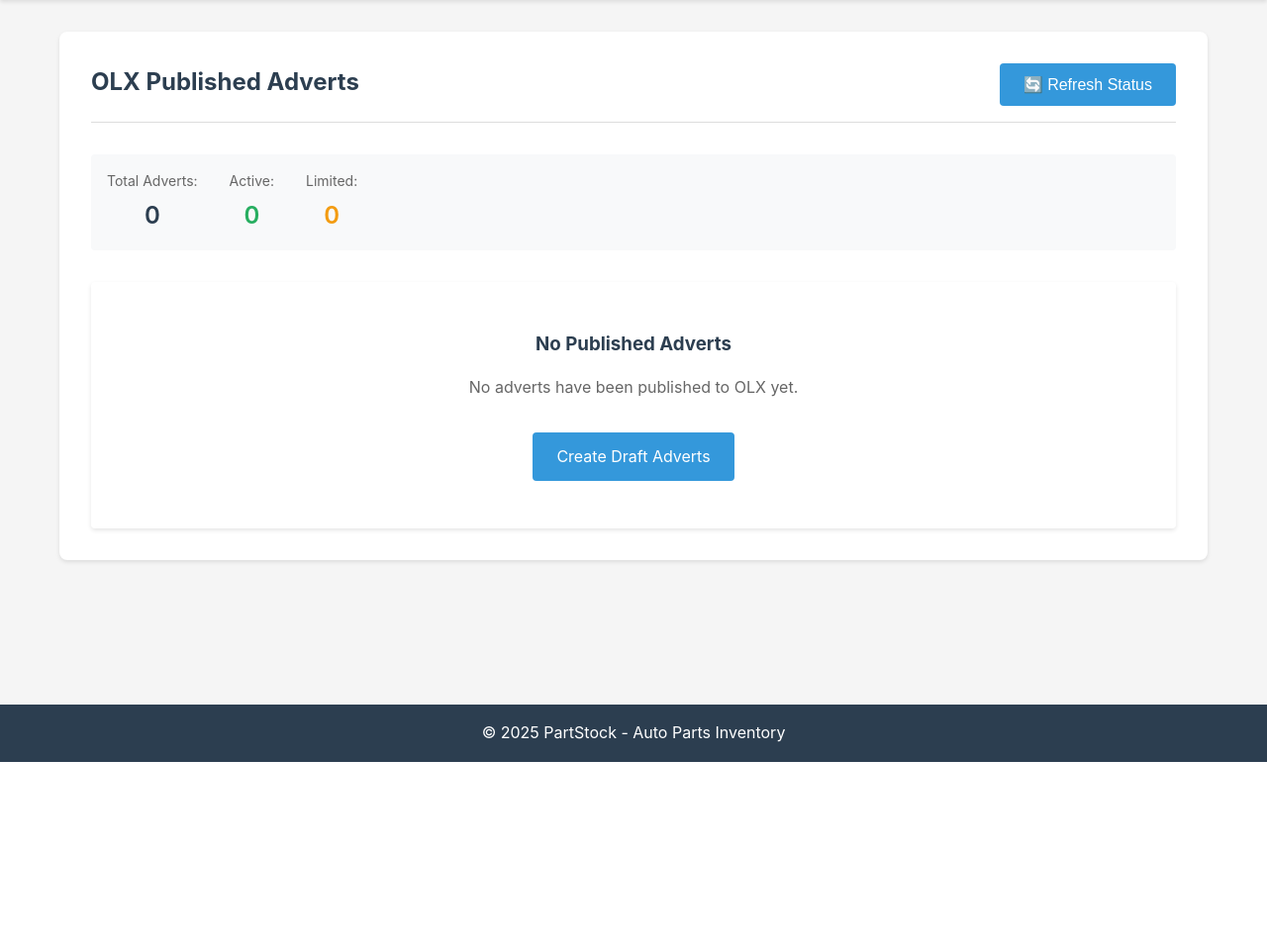
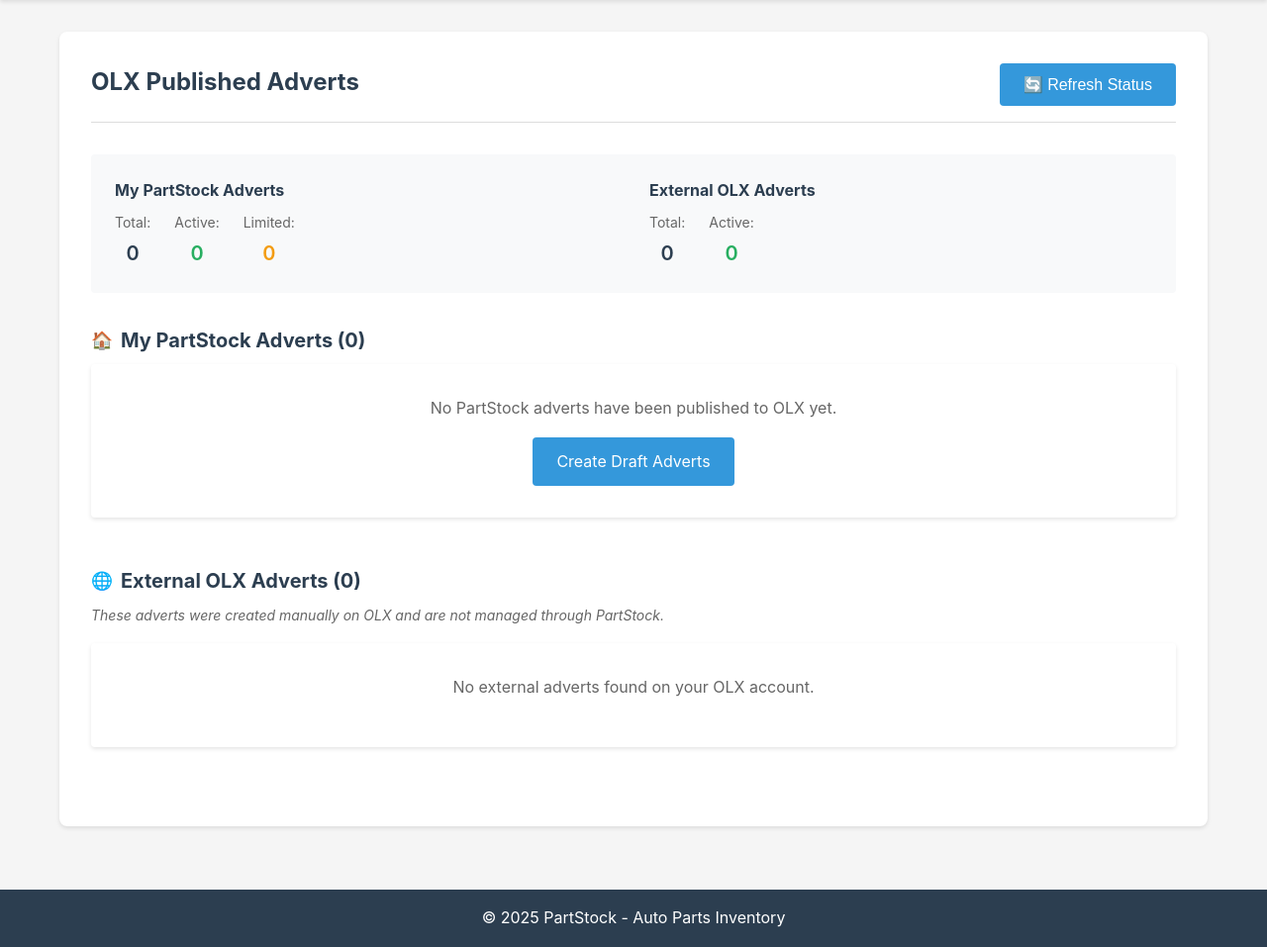
Before and after one commit to isilva-t/partstock, a FastAPI app: template srcs/backend/templates/olx_adverts_list.html in a window 1280 px wide. Shown: the part 83-1040 px from the top of the page at 99% size. Before the commit the page ends 853 px from the top, so only its background shows below. Run offline with FastAPI, Linux system fonts and the light colour scheme; the template is opened without the code that fills it, so the values that code supplies are empty; parts of the project's set-up code (start-up, migrations or seed data) failed here and were passed over.

Commit message:
advert_list with external ones

```diff
--- a/srcs/backend/templates/olx_adverts_list.html
+++ b/srcs/backend/templates/olx_adverts_list.html
@@ -24,10 +24,14 @@
     </div>
     {% endif %}
 
+    <!-- Summary Stats -->
     <div class="adverts-summary">
         <div class="summary-stats">
+            <div class="stat-section">
+                <h3>My PartStock Adverts</h3>
+                <div class="stat-row">
                     <div class="stat-item">
-                <span class="stat-label">Total Adverts:</span>
+                        <span class="stat-label">Total:</span>
                         <span class="stat-value">{{ adverts|length }}</span>
                     </div>
                     <div class="stat-item">
@@ -44,11 +48,34 @@
                     </div>
                 </div>
             </div>
+            <div class="stat-section">
+                <h3>External OLX Adverts</h3>
+                <div class="stat-row">
+                    <div class="stat-item">
+                        <span class="stat-label">Total:</span>
+                        <span class="stat-value">{{ external_adverts|length }}</span>
+                    </div>
+                    <div class="stat-item">
+                        <span class="stat-label">Active:</span>
+                        <span class="stat-value active-count">
+                            {{ external_adverts|selectattr("status", "equalto", "active")|list|length }}
+                        </span>
+                    </div>
+                </div>
+            </div>
+        </div>
+    </div>
+
+    <!-- Internal Adverts Section -->
+    <div class="adverts-section">
+        <h3 class="section-title">
+            <span class="section-icon">🏠</span>
+            My PartStock Adverts ({{ adverts|length }})
+        </h3>
 
         {% if adverts|length == 0 %}
             <div class="no-adverts">
-            <h3>No Published Adverts</h3>
-            <p>No adverts have been published to OLX yet.</p>
+                <p>No PartStock adverts have been published to OLX yet.</p>
                 <a href="/olx/drafts" class="btn btn-primary">Create Draft Adverts</a>
             </div>
         {% else %}
@@ -121,6 +148,71 @@
             </table>
         </div>
         {% endif %}
+    </div>
+
+    <!-- External Adverts Section -->
+    <div class="adverts-section">
+        <h3 class="section-title">
+            <span class="section-icon">🌐</span>
+            External OLX Adverts ({{ external_adverts|length }})
+        </h3>
+        <p class="section-description">
+            These adverts were created manually on OLX and are not managed through PartStock.
+        </p>
+
+        {% if external_adverts|length == 0 %}
+            <div class="no-adverts">
+                <p>No external adverts found on your OLX account.</p>
+            </div>
+        {% else %}
+        <div class="adverts-table-container">
+            <table class="adverts-table external-table">
+                <thead>
+                    <tr>
+                        <th>OLX ID</th>
+                        <th>Title</th>
+                        <th>Price</th>
+                        <th>Status</th>
+                        <th>Expires</th>
+                        <th>View</th>
+                    </tr>
+                </thead>
+                <tbody>
+                {% for advert in external_adverts %}
+                    <tr class="advert-row external-row" data-status="{{ advert.status }}">
+                        <td>
+                            <span class="olx-id">{{ advert.olx_advert_id }}</span>
+                        </td>
+                        <td class="title-cell">
+                            {{ advert.full_title }}
+                        </td>
+                        <td class="olx-price-cell">
+                            {{ advert.olx_price }}
+                        </td>
+                        <td>
+                            <span class="olx-status {{ advert.status }}">
+                                {{ advert.status }}
+                            </span>
+                        </td>
+                        <td class="expires-cell">
+                            {% if advert.valid_to %}
+                                {{ advert.valid_to }}
+                            {% else %}
+                                -
+                            {% endif %}
+                        </td>
+                        <td class="actions-cell">
+                            <a href="{{ advert.olx_url }}" target="_blank" class="btn btn-secondary view-btn">
+                                View on OLX
+                            </a>
+                        </td>
+                    </tr>
+                {% endfor %}
+                </tbody>
+            </table>
+        </div>
+        {% endif %}
+    </div>
 
     <!-- Loading overlay -->
     <div id="loadingOverlay" class="loading-overlay" style="display: none;">
@@ -132,16 +224,29 @@
 </div>
 
 <style>
+/* Summary Stats */
 .adverts-summary {
     background: #f8f9fa;
-    padding: 1rem;
+    padding: 1.5rem;
     border-radius: 4px;
     margin-bottom: 2rem;
 }
 
 .summary-stats {
+    display: grid;
+    grid-template-columns: 1fr 1fr;
+    gap: 2rem;
+}
+
+.stat-section h3 {
+    color: #2c3e50;
+    margin-bottom: 0.5rem;
+    font-size: 1rem;
+}
+
+.stat-row {
     display: flex;
-    gap: 2rem;
+    gap: 1.5rem;
     align-items: center;
 }
 
@@ -158,7 +263,7 @@
 }
 
 .stat-value {
-    font-size: 1.5rem;
+    font-size: 1.25rem;
     font-weight: 600;
     color: #2c3e50;
 }
@@ -171,6 +276,45 @@
     color: #f39c12;
 }
 
+/* Section Styling */
+.adverts-section {
+    margin-bottom: 3rem;
+}
+
+.section-title {
+    color: #2c3e50;
+    margin-bottom: 0.5rem;
+    display: flex;
+    align-items: center;
+    gap: 0.5rem;
+    font-size: 1.25rem;
+}
+
+.section-icon {
+    font-size: 1.1rem;
+}
+
+.section-description {
+    color: #666;
+    font-size: 0.875rem;
+    margin-bottom: 1rem;
+    font-style: italic;
+}
+
+/* External Table Specific Styling */
+.external-table {
+    border-left: 4px solid #3498db;
+}
+
+.external-row {
+    background: rgba(52, 152, 219, 0.02);
+}
+
+.external-row:hover {
+    background: rgba(52, 152, 219, 0.05);
+}
+
+/* Action buttons */
 .action-buttons {
     display: flex;
     gap: 1rem;
@@ -181,6 +325,7 @@
     background: white;
     border-radius: 4px;
     box-shadow: 0 2px 4px rgba(0,0,0,0.1);
+    margin-bottom: 1rem;
 }
 
 .adverts-table {
@@ -242,9 +387,18 @@
     white-space: nowrap;
 }
 
-.action-btn {
+.action-btn, .view-btn {
     font-size: 0.875rem;
     padding: 0.5rem 1rem;
+}
+
+.view-btn {
+    background: #3498db;
+    color: white;
+}
+
+.view-btn:hover {
+    background: #2980b9;
 }
 
 .no-action {
@@ -254,20 +408,15 @@
 
 .no-adverts {
     text-align: center;
-    padding: 3rem;
+    padding: 2rem;
     background: white;
     border-radius: 4px;
     box-shadow: 0 2px 4px rgba(0,0,0,0.1);
 }
 
-.no-adverts h3 {
-    color: #2c3e50;
-    margin-bottom: 1rem;
-}
-
 .no-adverts p {
     color: #666;
-    margin-bottom: 2rem;
+    margin-bottom: 1rem;
 }
 
 .loading-overlay {
@@ -326,6 +475,11 @@
 /* Responsive design */
 @media (max-width: 768px) {
     .summary-stats {
+        grid-template-columns: 1fr;
+        gap: 1rem;
+    }
+
+    .stat-row {
         flex-direction: column;
         gap: 1rem;
     }
```
Also changed, not shown: srcs/backend/app/frontend.py (+11 -2 lines). Lines whose indentation alone changed are shown as unchanged.
